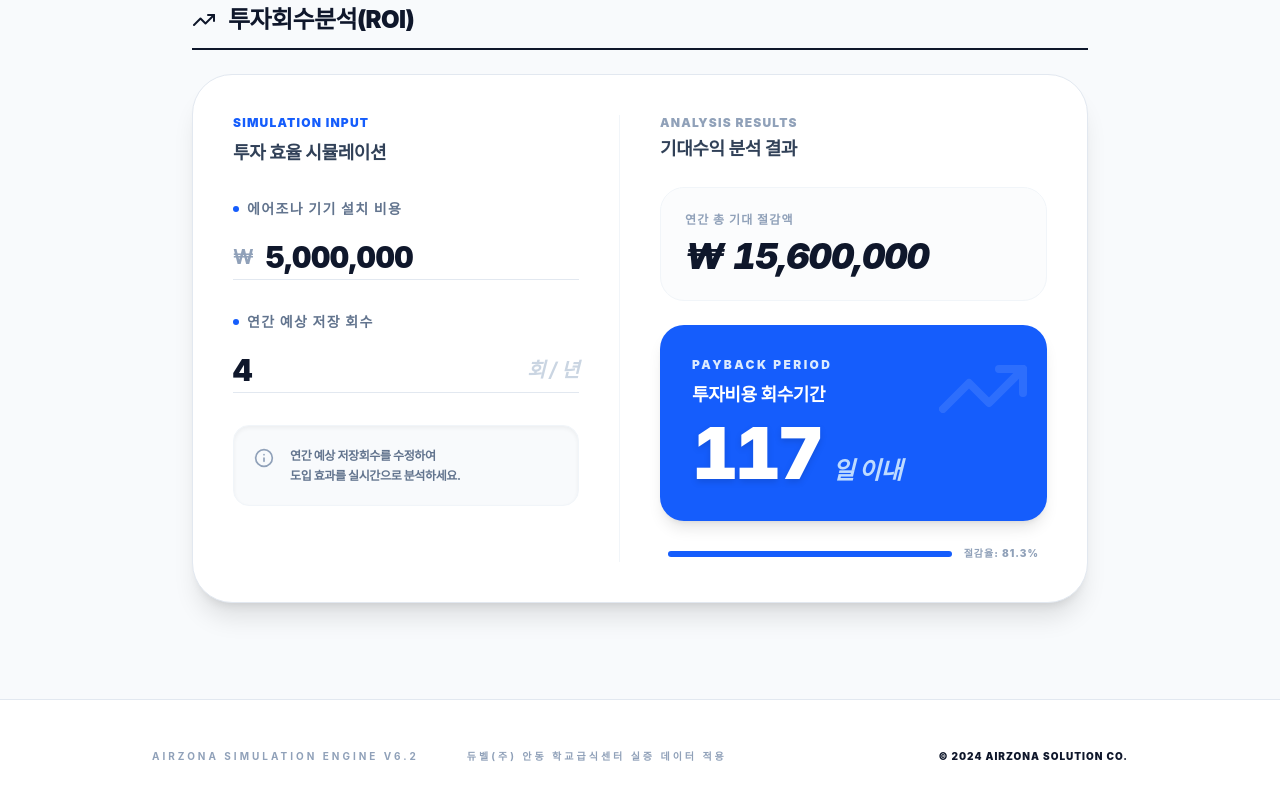
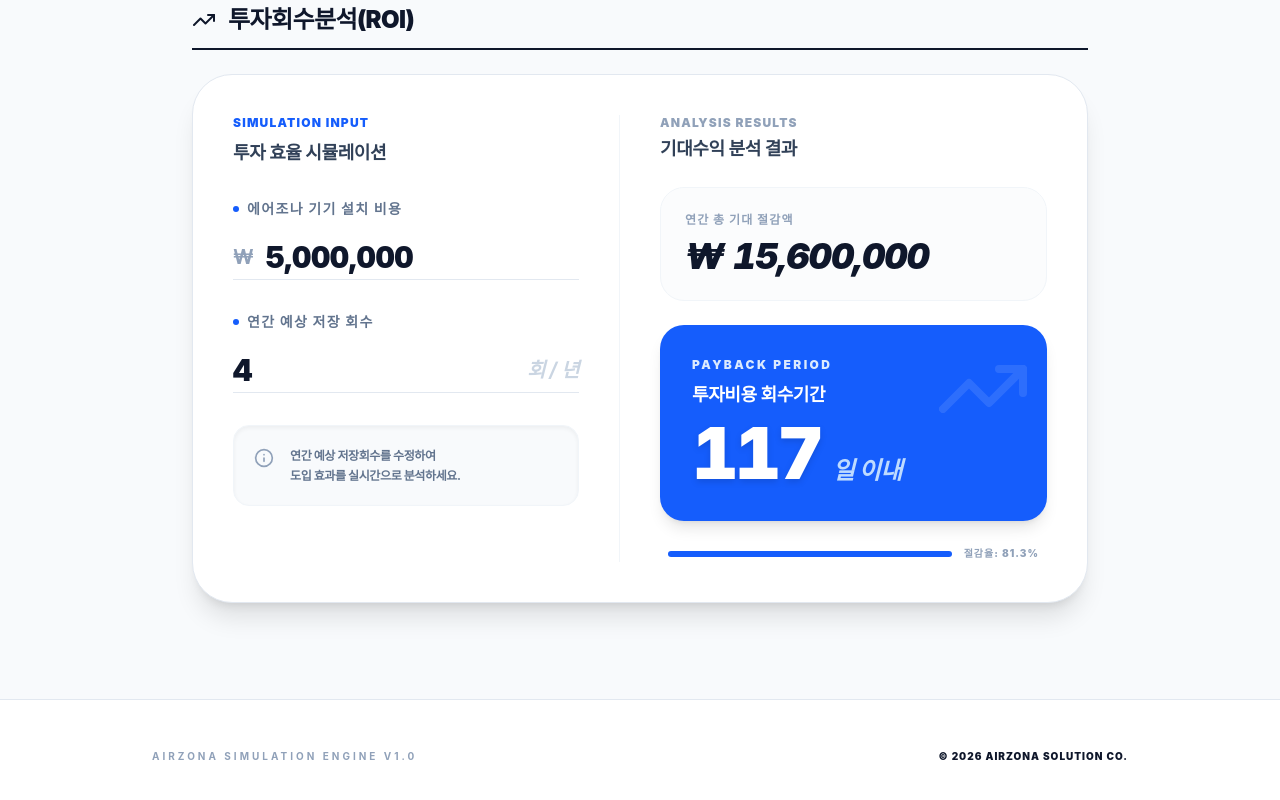
Before and after one commit to pride1tym-ctrl/airzona-calculator, a React (Vite) app: page / in a window 1280 px wide. Shown: the part 1248-2048 px from the top of the page. Built offline with nearby package versions, Linux system fonts and the light colour scheme.

Commit message:
내용 수정

```diff
--- a/src/App.jsx
+++ b/src/App.jsx
@@ -409,10 +409,10 @@ const App = () => {
       <footer className="bg-white pt-12 pb-12 border-t border-slate-200">
         <div className="max-w-5xl mx-auto px-6 text-[10px] text-slate-400 flex flex-col md:flex-row justify-between items-center gap-6 font-bold uppercase tracking-[0.3em]">
           <div className="flex flex-wrap justify-center gap-x-12 gap-y-2">
-            <p>Airzona Simulation Engine v6.2</p>
-            <p>듀벨(주) 안동 학교급식센터 실증 데이터 적용</p>
+            <p>Airzona Simulation Engine v1.0</p>
+            <p></p>
           </div>
-          <p className="text-slate-900 font-black tracking-widest">© 2024 AIRZONA SOLUTION CO.</p>
+          <p className="text-slate-900 font-black tracking-widest">© 2026 AIRZONA SOLUTION CO.</p>
         </div>
       </footer>
     </div>
```
